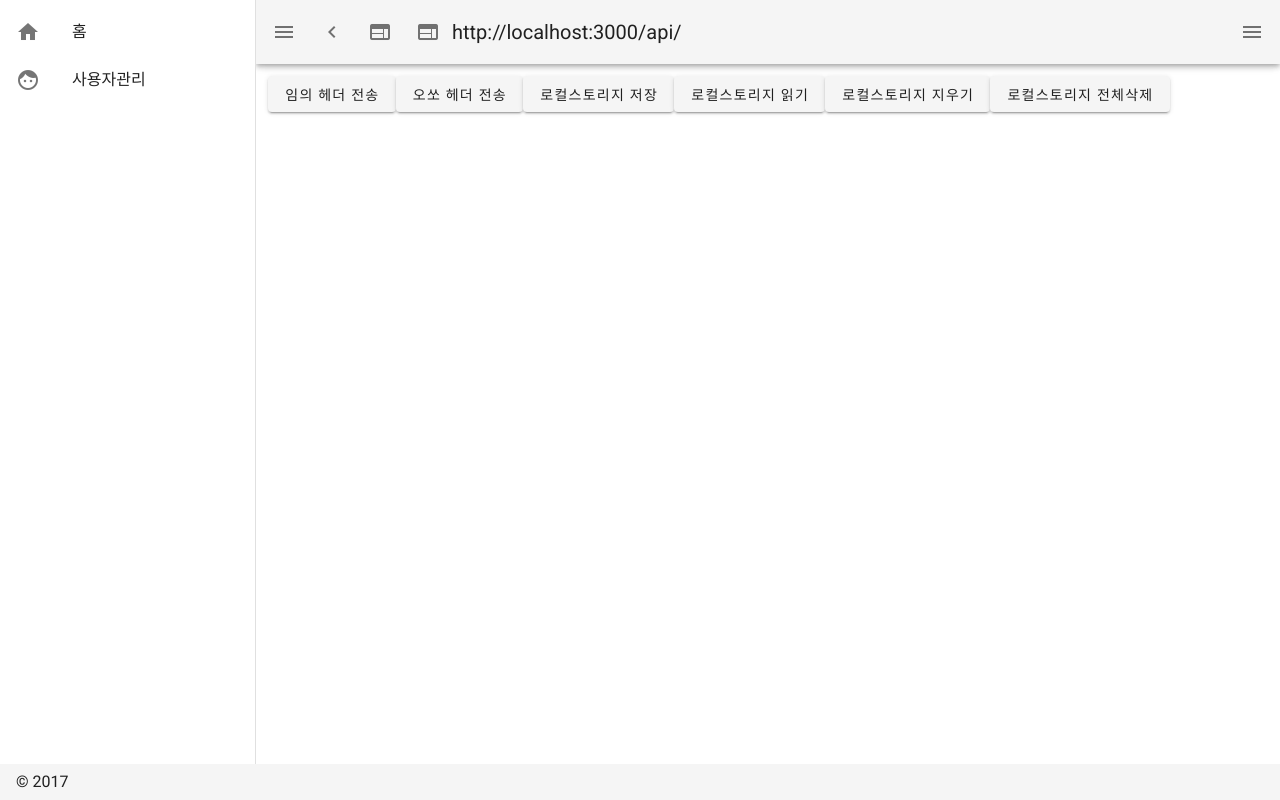
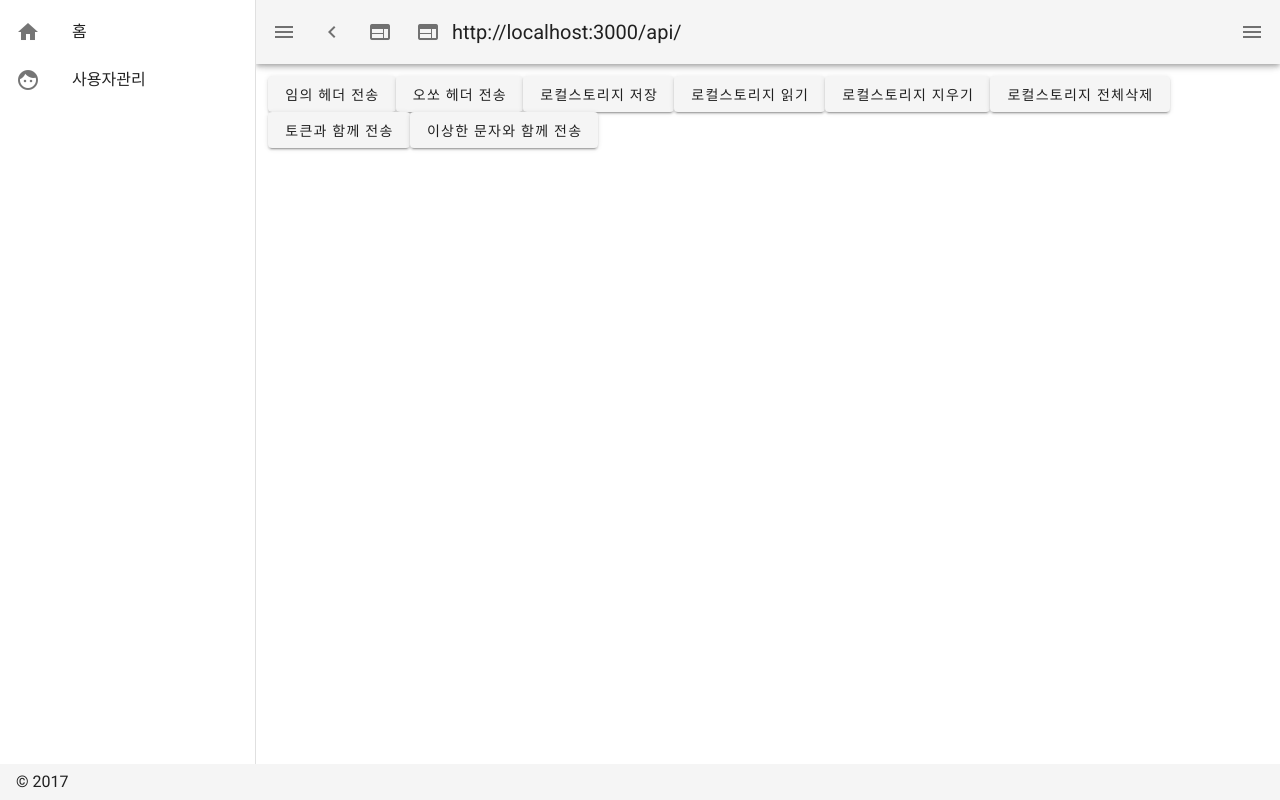
Before and after one commit to qkrwlgh91/nemv, a Vue app in the folder fe/: page /header in a window 1280 px wide. Built offline with nearby package versions, Linux system fonts and the light colour scheme.

Commit message:
토큰 저장

```diff
--- a/fe/src/views/header.vue
+++ b/fe/src/views/header.vue
@@ -6,6 +6,8 @@
     <v-btn @click="lsRead">로컬스토리지 읽기</v-btn>
     <v-btn @click="lsRemove">로컬스토리지 지우기</v-btn>
     <v-btn @click="lsClear">로컬스토리지 전체삭제</v-btn>
+    <v-btn @click="apiWithToken">토큰과 함께 전송</v-btn>
+    <v-btn @click="apiWithTrash">이상한 문자와 함께 전송</v-btn>
   </v-container>
 </template>
 
@@ -38,6 +40,17 @@ export default {
     },
     lsClear () {
       localStorage.clear()
+    },
+    apiWithToken () {
+      const token = localStorage.getItem('token')
+      axios.get(`${this.$apiRootPath}test`, { headers: { Authorization: token } })
+        .then(r => console.log(r.data))
+        .catch(e => console.log(e.message))
+    },
+    apiWithTrash () {
+      axios.get(`${this.$apiRootPath}test`, { headers: { Authorization: 'error' } })
+        .then(r => console.log(r.data))
+        .catch(e => console.log(e.message))
     }
   }
 }
--- a/fe/src/views/sign.vue
+++ b/fe/src/views/sign.vue
@@ -70,8 +70,13 @@ export default {
     signIn () {
       console.log(`${this.$apiRootPath}sign/in`)
       axios.post(`${this.$apiRootPath}sign/in`, this.form)
-        .then(r => console.log(r.data))
-        .catch(e => console.log(e.message))
+        .then(r => {
+          if (!r.data.success) return console.error(r.data.msg)
+          localStorage.setItem('token', r.data.token)
+          this.$router.push('/header')
+          // location.href('/header')
+        })
+        .catch(e => console.error(e.message))
     }
   }
 }
```
Also changed, not shown: 1 other file (tests, documents, lock files or other folders).
